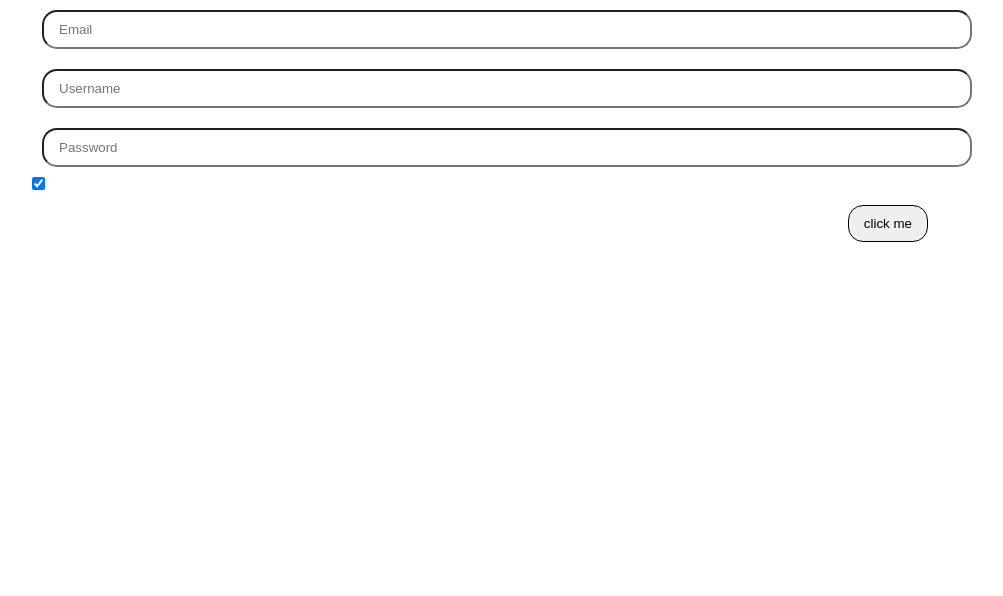
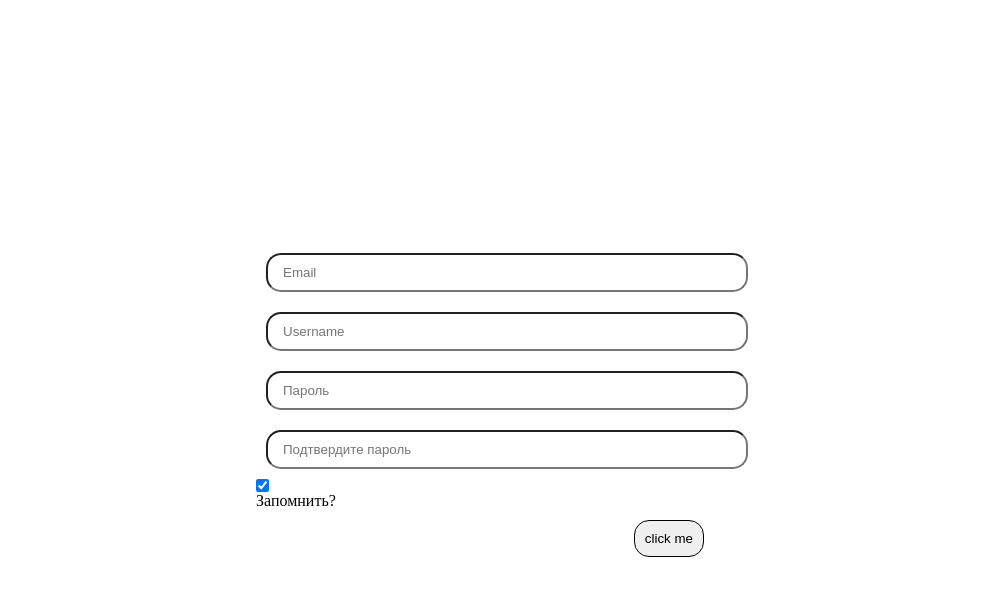
Before and after one commit to ellepheria/digital-portfolio-fj, a Vue app in the folder client/: page /registration in a window 1280 px wide. Shown: the top 596 px of the page, without its empty margins (160-1163 px from the left). Built offline with nearby package versions, Linux system fonts and the light colour scheme.

Commit message:
adding authorization and registration logic in the client part of the application

```diff
--- a/client/public/index.html
+++ b/client/public/index.html
@@ -1,16 +1,12 @@
 <!DOCTYPE html>
-<html lang="">
+<html lang="RU">
   <head>
     <meta charset="utf-8">
     <meta http-equiv="X-UA-Compatible" content="IE=edge">
     <meta name="viewport" content="width=device-width,initial-scale=1.0">
-    <link rel="icon" href="<%= BASE_URL %>favicon.ico">
     <title><%= htmlWebpackPlugin.options.title %></title>
   </head>
   <body>
-    <noscript>
-      <strong>We're sorry but <%= htmlWebpackPlugin.options.title %> doesn't work properly without JavaScript enabled. Please enable it to continue.</strong>
-    </noscript>
     <div id="app"></div>
     <!-- built files will be auto injected -->
   </body>
--- /dev/null
+++ b/client/src/api/index.js
@@ -0,0 +1,13 @@
+import axios from "axios";
+
+const baseURI = 'http://192.168.0.5:8080/'
+
+export {
+    baseURI
+};
+
+const $http = axios.create({
+    baseURI,
+});
+
+export default $http;
--- /dev/null
+++ b/client/src/helpers/index.js
@@ -0,0 +1,30 @@
+export const setToken = (type = 'local', token, $http) => {
+    if (type == 'session') {
+        sessionStorage.setItem('token', token);
+    }
+
+    if (type == 'local') {
+        localStorage.setItem('token', token);
+    }
+
+    $http.defaults.headers.common['Authorization'] = `Bearer ${token}`;
+
+    return token;
+};
+
+export const deleteToken = ($http) => {
+    sessionStorage.removeItem('token');
+    localStorage.removeItem('token');
+
+    return delete $http.defaults.headers.common['Authorization'];
+}
+
+export const getToken = ($http) => {
+    const token = sessionStorage.getItem('token') || localStorage.getItem('token');
+
+    if (token) {
+        $http.defaults.headers.common['Authorization'] = `Bearer ${token}`;
+    }
+
+    return token;
+}
--- a/client/src/modules/RegistrationForm/index.js
+++ /dev/null
@@ -1,2 +0,0 @@
-import RegistrationForm from "./components/RegistrationForm/RegistrationForm.vue";
-export default {RegistrationForm}
--- a/client/src/modules/RegistrationForm/components/RegistrationForm/RegistrationForm.vue
+++ b/client/src/pages/AuthorizationPage/components/AuthorizationPage.vue
@@ -5,27 +5,24 @@
           v-model="login"
           class="input login"
           type="text"
-          placeholder="Email">
-      <input
-          v-model="username"
-          class="input username"
-          type="text"
-          placeholder="Username">
+          placeholder="Email/Username">
       <input
           @input="password = $event.target.value"
           v-model="password"
           class="input password"
           type="password"
-          placeholder="Password">
+          placeholder="Пароль">
       <input
           type="checkbox"
           class="checkbox"
-          v-model="check"
+          v-model="rememberMe"
+          id="remember_me"
           checked
       >
+      <label for="remember_me">Запомнить?</label>
       <button
           class="confirm_button"
-          @click="registrationFormSubmit"
+          @click="authorizationFormSubmit"
       >click me</button>
     </form>
   </div>
@@ -34,33 +31,50 @@
 <script>
 import ConfirmButton from "@/UI/ConfirmButton/ConfirmButton.vue";
 
+
+
 export default {
-  name: "RegistrationForm",
+  name: "AuthorizationPage",
   components: {
     ConfirmButton,
   },
   data() {
     return {
       login: '',
-      username: '',
       password: '',
-      check: true
+      rememberMe: true
     }
   },
   methods: {
-    registrationFormSubmit(e) {
-      console.log(e)
+    async authorizationFormSubmit() {
+      const { login, password, rememberMe} = this;
+      console.log(login);
+      console.log(password);
+      console.log(rememberMe);
+      const { data } = await this.$store.dispatch('auth/login', {
+        login,
+        password,
+        rememberMe,
+      });
+
+      if (!data) {
+        return; //тут надо обрабатывать ошибки
+      }
+
+      return this.$router.go({ name: 'catalog' });
     },
-  }
+  },
 }
 </script>
 
 <style scoped>
 .registration_form {
-  max-width: 70%;
+  max-width: 35%;
   display: flex;
   flex-direction: column;
+  justify-content: center;
   margin: auto;
+  height: 100vh;
 
 }
 
--- /dev/null
+++ b/client/src/pages/AuthorizationPage/index.js
@@ -0,0 +1,10 @@
+import AuthorizationPage from "@/pages/AuthorizationPage/components/AuthorizationPage.vue";
+export default AuthorizationPage
+
+export const authorizationRoutes = [
+    {
+        path: '/auth',
+        name: 'AuthorizationPage',
+        component: () => import("@/pages/AuthorizationPage")
+    },
+]
--- a/client/src/pages/RegistrationPage/components/RegistrationPage.vue
+++ b/client/src/pages/RegistrationPage/components/RegistrationPage.vue
@@ -1,16 +1,112 @@
 <template>
-<RegistrationForm/>
-
+  <div>
+    <form id="form" class="registration_form" @submit.prevent>
+      <input
+          v-model="email"
+          class="input login"
+          type="text"
+          placeholder="Email">
+      <input
+          v-model="username"
+          class="input username"
+          type="text"
+          placeholder="Username">
+      <input
+          @input="password = $event.target.value"
+          v-model="password"
+          class="input password"
+          type="password"
+          placeholder="Пароль">
+      <input
+          @input="confirmPassword = $event.target.value"
+          v-model="confirmPassword"
+          class="input password"
+          type="password"
+          placeholder="Подтвердите пароль">
+      <input
+          type="checkbox"
+          class="checkbox"
+          v-model="check"
+          id="remember_me"
+          checked
+      >
+      <label for="remember_me">Запомнить?</label>
+      <button
+          class="confirm_button"
+          @click="registrationFormSubmit"
+      >click me</button>
+    </form>
+  </div>
 </template>
 
 <script>
-import RegistrationForm from "@/modules/RegistrationForm";
+import ConfirmButton from "@/UI/ConfirmButton/ConfirmButton.vue";
+import axios from "axios";
+
+
 export default {
   name: "RegistrationPage",
-  components: RegistrationForm
+  components: {
+    ConfirmButton,
+  },
+  data() {
+    return {
+      email: '',
+      username: '',
+      password: '',
+      confirmPassword: '',
+      check: true
+    }
+  },
+  methods: {
+    async registrationFormSubmit() {
+      const email = this.email;
+      const username = this.username;
+      const password = this.password;
+
+      const { data } = await this.$store.dispatch('auth/register', {
+        email,
+        username,
+        password,
+      });
+
+      if (!data) {
+        return; //тут надо обрабатывать ошибки
+      }
+
+      return this.$router.go({ name: 'catalog' });
+    },
+  },
 }
 </script>
 
 <style scoped>
+.registration_form {
+  max-width: 35%;
+  display: flex;
+  flex-direction: column;
+  justify-content: center;
+  margin: auto;
+  height: 100vh;
+}
 
+.confirm_button {
+  align-self: flex-end;
+  margin-top: 10px;
+  padding: 10px 10px;
+  border: 1px solid;
+  border-radius: 15px;
+}
+
+.input {
+  width: 100%;
+  padding: 10px 15px;
+  border-radius: 15px;
+  margin: 10px;
+}
+
+.checkbox {
+  align-self: flex-start;
+  padding: 10px 15px;
+}
 </style>
--- a/client/src/pages/RegistrationPage/index.js
+++ b/client/src/pages/RegistrationPage/index.js
@@ -1,3 +1,11 @@
 import RegistrationPage from "@/pages/RegistrationPage/components/RegistrationPage.vue";
 
 export default RegistrationPage
+
+export const registrationRoutes = [
+    {
+        path: '/registration',
+        name: 'RegistrationPage',
+        component: () => import("@/pages/RegistrationPage")
+    },
+]
--- a/client/src/router/index.js
+++ b/client/src/router/index.js
@@ -1,8 +1,10 @@
 import { createRouter, createWebHistory } from 'vue-router'
-import RegistrationPage from "@/pages/RegistrationPage";
+import { registrationRoutes } from "@/pages/RegistrationPage";
+import { authorizationRoutes } from "@/pages/AuthorizationPage";
 
 const routes = [
-  {path: '/registration', component: RegistrationPage},
+    ...registrationRoutes,
+    ...authorizationRoutes,
 ]
 
 const router = createRouter({
--- /dev/null
+++ b/client/src/store/auth.js
@@ -0,0 +1,72 @@
+import $http from "@/api";
+import {
+    setToken,
+    deleteToken,
+    getToken,
+} from "@/helpers";
+
+export default {
+    namespaced: true,
+    state: {
+        token: getToken($http),
+    },
+    getters: {
+        isAuthenticated(state) {
+            const isTokenExists = !!state.token;
+
+            return isTokenExists;
+        },
+    },
+    mutations: {
+        ['AUTH']: (state, token) => {
+            state.token = token;
+        },
+        ['LOGOUT']: (state) => {
+            state.token = '';
+        },
+    },
+    actions: {
+        async login({ commit }, { login, password, rememberMe }) {
+            try {
+                const { data } = await $http.post('/login', {
+                    login,
+                    password,
+                });
+
+                const token = data.access_token;
+
+                rememberMe ? setToken('local', token, $http) : setToken('session', token, $http);
+
+                commit('AUTH', token);
+
+                return { data };
+            } catch (e) {
+                console.log(e);
+            }
+        },
+        async register({ commit }, { email, username, password }) {
+            try {
+                const { data } = await $http.post('/register', {
+                    email,
+                    username,
+                    password,
+                });
+
+                const token = data.access_token;
+
+                setToken('local', token, $http);
+
+                commit('AUTH', token);
+
+                return { data };
+            } catch (e) {
+                console.log(e);
+            }
+        },
+        logout({ commit }) {
+            deleteToken($http);
+            commit('LOGOUT');
+            return;
+        },
+    },
+}
--- a/client/src/store/index.js
+++ b/client/src/store/index.js
@@ -1,4 +1,5 @@
 import { createStore } from 'vuex'
+import auth from "@/store/auth";
 
 export default createStore({
   state: {
@@ -10,5 +11,6 @@ export default createStore({
   actions: {
   },
   modules: {
+    auth,
   }
 })
```
